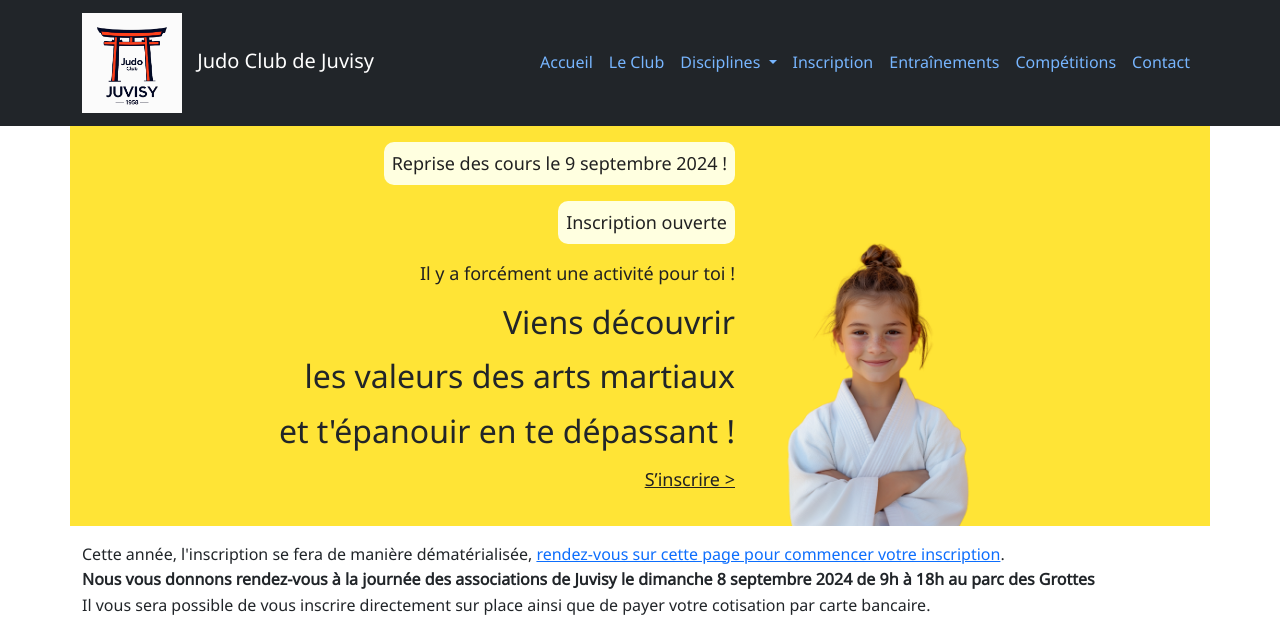
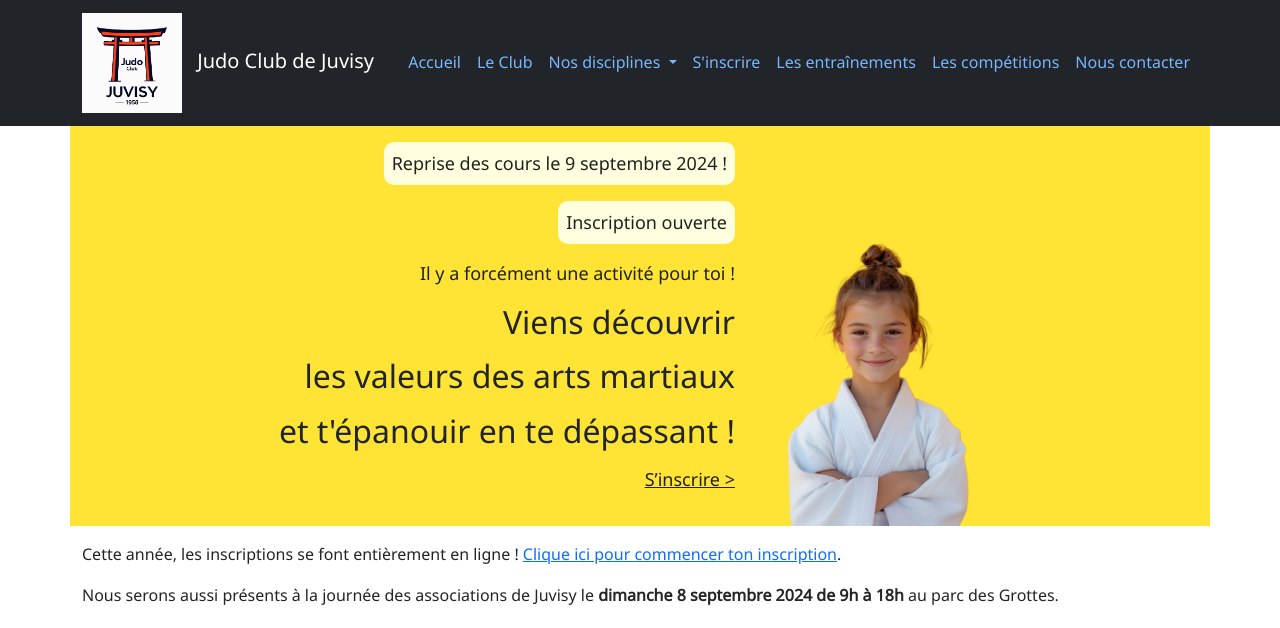
Before and after one commit to JudoClubJuvisy/website2, a Jekyll site: the page built from index.html, in a window 1280 px wide. Shown: the top 628 px of the page. Built offline with Jekyll 4.4.1, drawn with Linux system fonts in a browser that asks for light colours; some of the changed text lies outside the part shown.

Commit message:
Différents petits correctifs

```diff
--- a/_includes/header.html
+++ b/_includes/header.html
@@ -27,7 +27,7 @@
                         </li>
 						<li class="nav-item dropdown">
 							<a class="nav-link dropdown-toggle" href="#" id="navbarDisciplines" role="button" data-bs-toggle="dropdown" aria-expanded="false">
-								Disciplines
+								Nos disciplines
 							</a>
 							<ul class="dropdown-menu dropdown-menu-dark" aria-labelledby="navbarDisciplines">
 								<li><a class="dropdown-item" href="{{ '/judo.html' | relative_url }}">Judo</a></li>
@@ -36,16 +36,16 @@
 							</ul>
 						</li>
                         <li class="nav-item">
-                            <a class="nav-link" id="nav-inscription" href="{{ '/inscription.html' | relative_url }}">Inscription</a>
+                            <a class="nav-link" id="nav-inscription" href="{{ '/inscription.html' | relative_url }}">S'inscrire</a>
                         </li>
                         <li class="nav-item">
-                            <a class="nav-link" id="nav-entrainements" href="{{ '/entrainements.html' | relative_url }}">Entraînements</a>
+                            <a class="nav-link" id="nav-entrainements" href="{{ '/entrainements.html' | relative_url }}">Les entraînements</a>
                         </li>
                         <li class="nav-item">
-                            <a class="nav-link" id="nav-competitions" href="{{ '/competitions.html' | relative_url }}">Compétitions</a>
+                            <a class="nav-link" id="nav-competitions" href="{{ '/competitions.html' | relative_url }}">Les compétitions</a>
                         </li>
                         <li class="nav-item">
-                            <a class="nav-link" id="nav-contact" href="{{ '/contact.html' | relative_url }}">Contact</a>
+                            <a class="nav-link" id="nav-contact" href="{{ '/contact.html' | relative_url }}">Nous contacter</a>
                         </li>
                     </ul>
                 </div>
--- a/contact.html
+++ b/contact.html
@@ -13,16 +13,18 @@ title: Nous contacter
 
 		<p>
 			<i class="fa-regular fa-envelope contact-icon"></i>
-			<a href="mailto:club.judo.juvisy+website@gmail.com" aria-label="Envoyer un email au Judo Club de Juvisy">club.judo.juvisy+website@gmail.com</a>
+			<a href="mailto:judoclubjuvisy+website@gmail.com" aria-label="Envoyer un email au Judo Club de Juvisy"> judo.club.juvisy@gmail.com</a>
 		</p>
         <p>
             Nous sommes joignables directement sur WhatsApp en scannant le QR Code ci-dessous ou en cliquant sur ce
             <a href="https://chat.whatsapp.com/JWRQ5h7vFeD1V6rXQImvNJ" aria-label="Lien pour nous contacter sur WhatsApp">lien</a>.
         </p>
+
         <figure class="text-center">
             <img src="{{ '/assets/images/qrcode.png' | relative_url }}" alt="QR code WhatsApp" class="qr-code" aria-label="Scannez ce QR code pour nous contacter sur WhatsApp">
             <figcaption>Scannez pour nous rejoindre sur WhatsApp</figcaption>
         </figure>
+
     </section>
 
 </div>
--- a/index.html
+++ b/index.html
@@ -41,14 +41,14 @@ title: Accueil
     </div>
 </div>
 
-<section  class="container my-3" aria-labelledby="actualites">
+<section class="container my-3" aria-labelledby="actualites">
     <article aria-labelledby="inscriptions">
-        <p>
-            Cette année, l'inscription se fera de manière dématérialisée,
-            <a href="inscription.html">rendez-vous sur cette page pour commencer votre inscription</a>.<br>
-            <strong>Nous vous donnons rendez-vous à la journée des associations de Juvisy le dimanche 8 septembre 2024 de 9h à 18h au parc des Grottes</strong><br>
-            Il vous sera possible de vous inscrire directement sur place ainsi que de payer votre cotisation par carte bancaire.
-        </p>
+        <p>Cette année, les inscriptions se font entièrement en ligne ! <a href="inscription.html">Clique ici pour commencer ton inscription</a>.
+		</p>
+		<p>Nous serons aussi présents à la journée des associations de Juvisy le <strong>dimanche 8 septembre 2024 de 9h à 18h</strong> au parc des Grottes.
+		</p>
+		<p>C'est l'occasion parfaite pour nous rencontrer et finaliser ton inscription sur place, avec possibilité de payer ta cotisation par carte bancaire.
+		</p>
         <div style="text-align:center">
             <iframe src="https://www.google.com/maps/embed?pb=!1m18!1m12!1m3!1d5248.870679813506!2d2.3723121042405397!3d48.69503056203868!2m3!1f0!2f0!3f0!3m2!1i1024!2i768!4f13.1!3m3!1m2!1s0x47e675f55eee3aed%3A0x9eedd56b7f1fd49d!2sParc%20des%20Grottes!5e0!3m2!1sen!2sfr!4v1720262833390!5m2!1sen!2sfr" style="width:100%; height:450px; border:0;" allowfullscreen="" loading="lazy" referrerpolicy="no-referrer-when-downgrade" aria-label="Map of Parc des Grottes"></iframe>
         </div>
--- a/inscription.html
+++ b/inscription.html
@@ -57,6 +57,11 @@ title: Inscription
     <div class="text-center my-4">
         <iframe id="haWidget" aria-label="Formulaire de paiement HelloAsso" allowtransparency="true" src="https://www.helloasso.com/associations/judo-club-de-juvisy/adhesions/cotisation-annuelle-2024-2025/widget-bouton" style="width: 100%; height: 70px; border: none;"></iframe>
     </div>
+
+	<p><strong>Remarque importante ! Au moment de régler votre cotisation, helloasso vous propose par défaut de les soutenir.</strong></br>
+	<em>« Par exemple, votre contribution à HelloAsso est de 4,15 € par échéance (Soit 12,45 € au total) »</em></br>
+	Cliquer sur "Modifier" et choisissez la somme désirée. Vous pouvez tout à fait mettre 0€.
+	</p>
 
     <hr>
 
```
